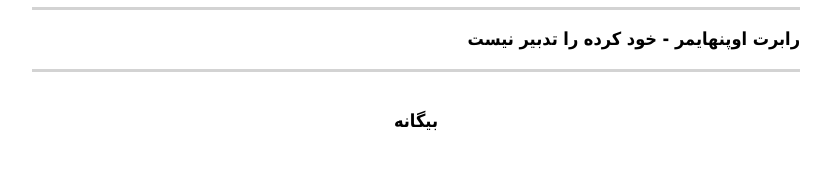
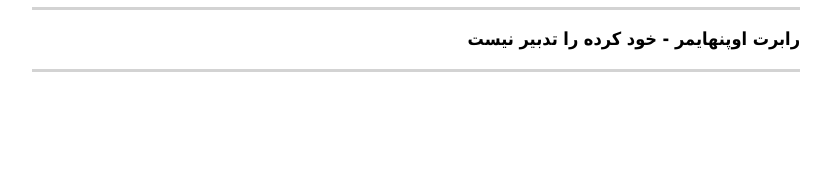
Before and after one commit to darkblog/darkblog.github.io, a Jekyll site: the page built from _posts/2023-8-7-2.md, in a window 1280 px wide. Shown: the part 531-701 px from the top of the page, without its empty margins (314-1145 px from the left). Built offline with Jekyll 4.4.1, drawn with Linux system fonts in a browser that asks for light colours.

Commit message:
Update default.html

```diff
--- a/_layouts/default.html
+++ b/_layouts/default.html
@@ -13,8 +13,5 @@
 <a href="https://biganeh.com/">بیگانه</a>
 </header>
 <main class="container">{{ content }}</main>
-<footer class="center">
-<h2><a href="https://biganeh.com/">بیگانه</a></h2>
-</footer>
 </body>
 </html>
```
